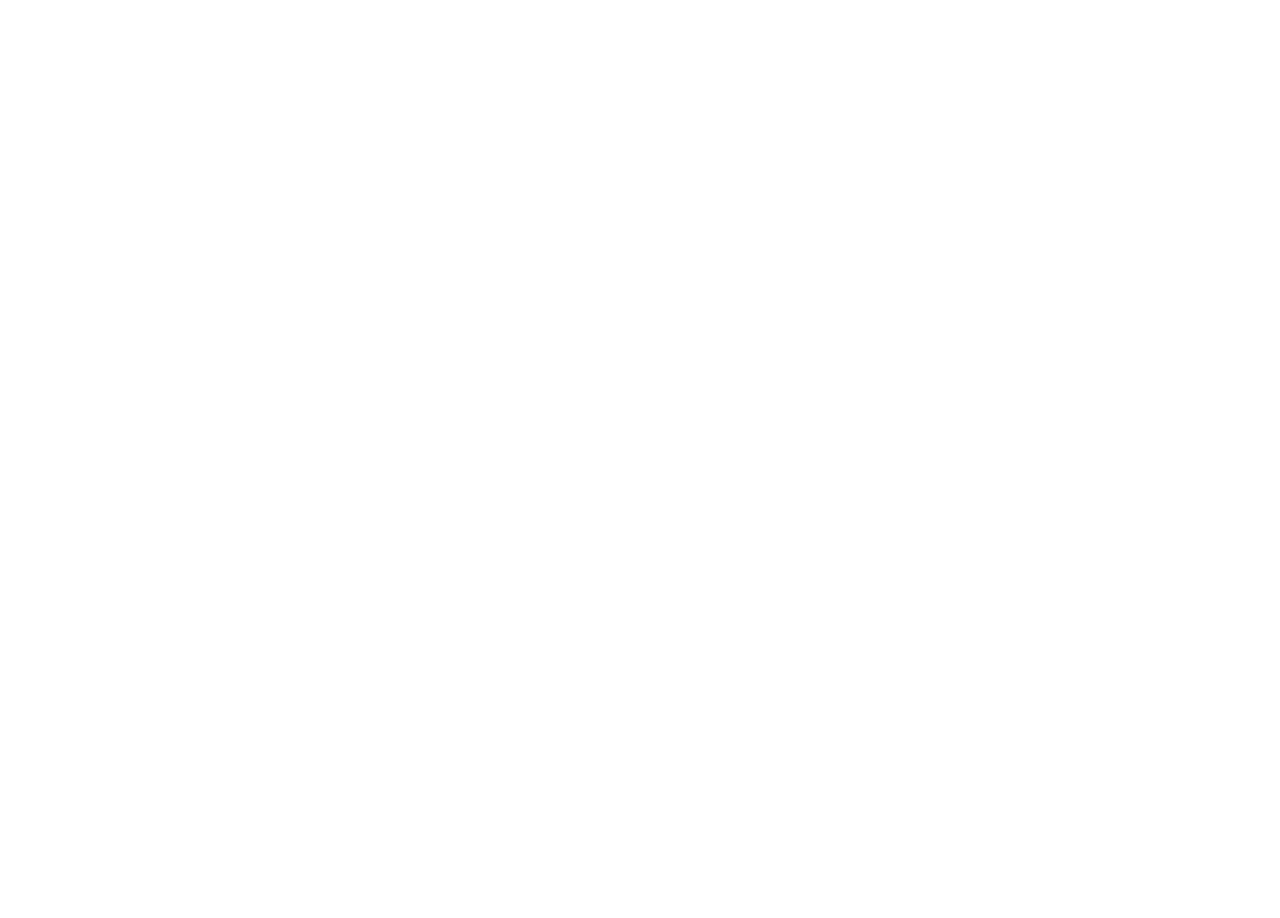
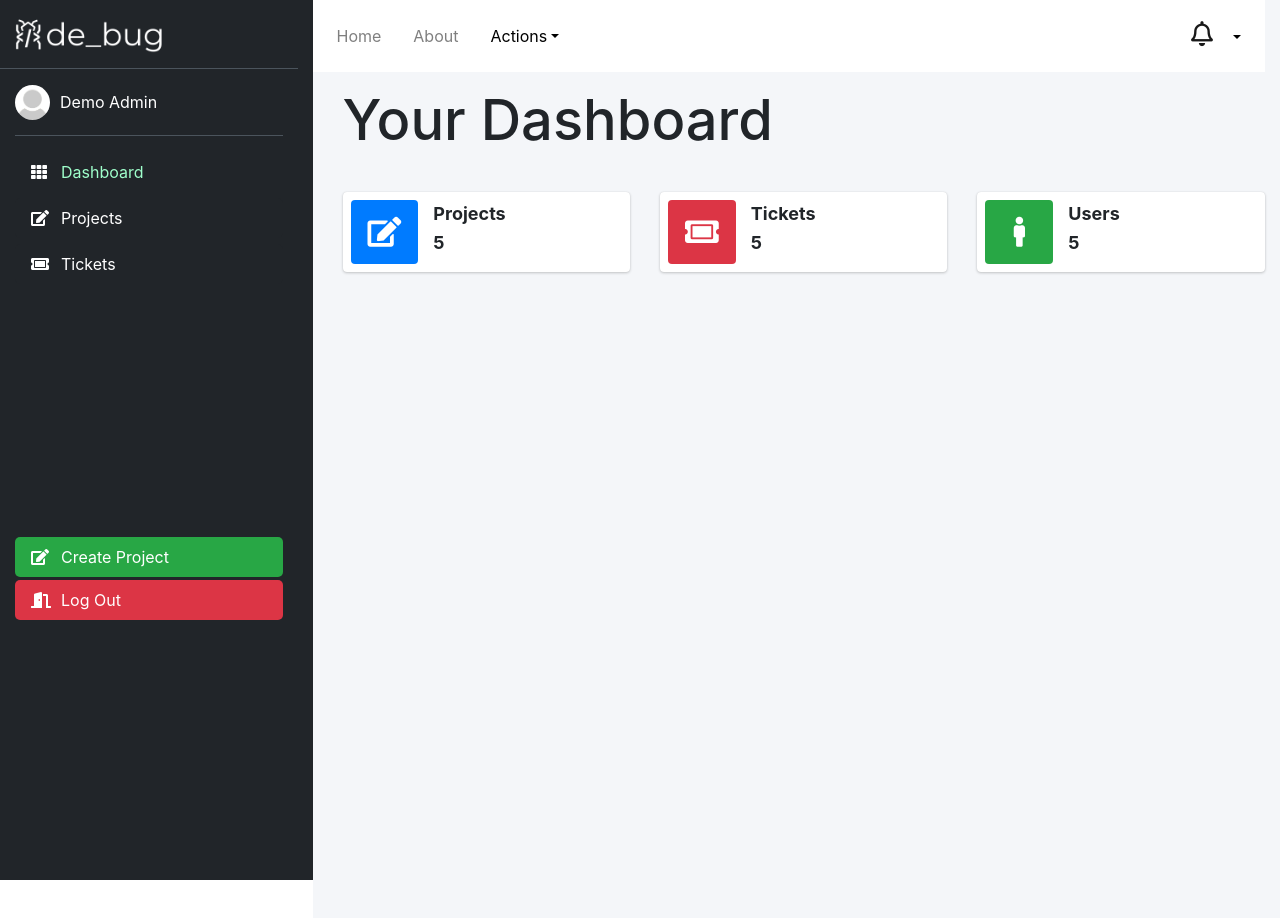
Before and after one commit to MichaelChung123/bug-tracker, a React (Create React App) app: page /admin/dashboard in a window 1280 px wide. Shown: the top 918 px of the page. Before the commit the page ends 800 px from the top, so only its background shows below. Built offline with nearby package versions, Linux system fonts and the light colour scheme.

Commit message:
routing properly

```diff
--- a/src/App.js
+++ b/src/App.js
@@ -1,31 +1,61 @@
 import React, { Component } from 'react';
 import 'bootstrap/dist/css/bootstrap.min.css';
 import { BrowserRouter as Router, Switch, Route } from 'react-router-dom';
+import { Row, Col, Container } from 'react-bootstrap';
 import Login from './components/Login';
 import SelectDemoUser from './components/SelectDemoUser';
 import AdminHome from './components/admin/index';
 import UserHome from './components/user/index';
-import Dashboard from './components/admin/Dashboard';
+// import Dashboard from './components/admin/Dashboard';
 import Projects from './components/admin/Projects';
 import Tickets from './components/admin/tickets/Tickets';
 import AllTickets from './components/admin/tickets/AllTickets'
+import SideBar from './components/sidebar/Sidebar';
+import TopNav from './components/navbar/TopNav';
+import MainContent from './components/admin/MainContent';
+import Dashboard from './components/admin/Dashboard';
 
 class App extends Component {
   render() {
     return (
       <Router>
-        <Switch>
-          <Route path='/' exact component={Login} />
-          <Route path='/demo-user' component={SelectDemoUser} />
-          <Route path='/demo/admin/home/index' component={AdminHome} />
-          <Route path='/demo/user/home/index' component={UserHome} />
 
-          <Route path='/demo/admin/dashboard' component={Dashboard} />
-          <Route path='/demo/admin/projects' exact component={Projects} />
-          <Route path='/demo/admin/tickets' exact component={Tickets} />
-          <Route path='/demo/admin/tickets/all' component={AllTickets} />
-        </Switch>
+        <Route path='/admin'>
+          <Container fluid='true'>
+            <Row>
+              <Col style={{ paddingLeft: '0px', paddingRight: '0px' }} xs={3} sm={3} md={3} lg={3}>
+                <SideBar />
+              </Col>
+              <Col style={{ paddingLeft: '0px' }} xs={9} sm={9} md={9} lg={9}>
+                <Container className='main-content' fluid='true'>
+                  <TopNav />
+                  <Route path='/admin/dashboard' component={Dashboard} />
+                  <Route path='/admin/tickets/all' component={Tickets} />
+                  <Route path='/admin/projects/all' component={Projects} />
+                </Container>
+              </Col>
+            </Row>
+          </Container>
+        </Route>
+
+        <Route path='/' exact component={Login} />
+        <Route path='/demo-user' component={SelectDemoUser} />
+
       </Router>
+
+      // <Router>
+      //   <Switch>
+      //     <Route path='/' exact component={Login} />
+      //     <Route path='/demo-user' component={SelectDemoUser} />
+      //     <Route path='/demo/admin/home/index' component={AdminHome} />
+      //     <Route path='/demo/user/home/index' component={UserHome} />
+
+      //     <Route path='/demo/admin/dashboard' component={Dashboard} />
+      //     <Route path='/demo/admin/projects' exact component={Projects} />
+      //     <Route path='/demo/admin/tickets' exact component={Tickets} />
+      //     <Route path='/demo/admin/tickets/all' component={AllTickets} />
+      //   </Switch>
+      // </Router>
     );
   }
 }
--- a/src/components/SelectDemoUser.js
+++ b/src/components/SelectDemoUser.js
@@ -5,10 +5,10 @@
     render() {
         return (
             <div className='select-user-container'>
-                <Link to='/demo/admin/home/index'>
+                <Link to='/admin/dashboard'>
                     <button>Admin</button>
                 </Link>
-                <Link to='/demo/user/home/index'>
+                <Link to='/user/dashboard'>
                     <button>User</button>
                 </Link>
             </div>
--- a/src/components/admin/Dashboard.jsx
+++ b/src/components/admin/Dashboard.jsx
@@ -3,26 +3,94 @@
 import TopNav from '../navbar/TopNav';
 import { Row, Col, Container } from 'react-bootstrap';
 import '../../styles/MainContentStyle.css';
-import MainContent from './MainContent';
 
 class Dashboard extends Component {
+    constructor(props) {
+        super(props);
+        this.state = {
+            infoItems: [
+                {
+                    path: '/demo/admin/projects',
+                    color: '#007bff',
+                    name: 'Projects',
+                    count: '5',
+                    iconClass: 'fas fa-edit',
+                    key: 1
+                },
+                {
+                    path: '/demo/admin/tickets',
+                    color: '#dc3545',
+                    name: 'Tickets',
+                    count: '5',
+                    iconClass: 'fas fa-ticket-alt',
+                    key: 2
+                },
+                {
+                    path: '/demo/admin/users',
+                    color: '#28a745',
+                    name: 'Users',
+                    count: '5',
+                    iconClass: 'fas fa-male',
+                    key: 3
+                }
+            ]
+        }
+    }
+
     render() {
+        const { infoItems } = this.state;
         return (
-            <Container fluid='true'>
-                <Row>
-                    <Col style={{ paddingLeft: '0px', paddingRight: '0px' }} xs={3} sm={3} md={3} lg={3}>
-                        <SideBar />
+            <Container className='main-content'>
+                <Row className='main-content-title'>
+                    <Col xs={6} sm={6} md={6} lg={6}>
+                        <h1>Your Dashboard</h1>
                     </Col>
-                    <Col style={{ paddingLeft: '0px' }} xs={9} sm={9} md={9} lg={9}>
-                        <Container className='main-content' fluid='true'>
-                            <TopNav />
-                            <MainContent />
-                        </Container>
-                    </Col>
+                </Row>
+                <Row className='main-content-ptu-block'>
+                    {
+                        infoItems.map((item) => {
+                            return (
+                                <PtuBlock
+                                    path={item.path}
+                                    color={item.color}
+                                    name={item.name}
+                                    count={item.count}
+                                    iconClass={item.iconClass}
+                                    key={item.key}
+                                />
+                            );
+                        })
+                    }
                 </Row>
             </Container>
         );
     }
 }
 
+class PtuBlock extends React.Component {
+    render() {
+        return (
+            <Col xs={4} sm={4} md={4} lg={4}>
+                <Row fluid='true' className='ptu-box'>
+                    <Col xs={3} sm={3} md={3} lg={3} style={{ backgroundColor: this.props.color }} className='ptu-icon'>
+                        <i className={this.props.iconClass} />
+                    </Col>
+                    <Col xs={9} sm={9} md={9} lg={9} className='ptu-info'>
+                        <Row>
+                            <Col xs={12} sm={12} md={12} lg={12}>
+                                <label>{this.props.name}</label>
+                            </Col>
+                        </Row>
+                        <Row>
+                            <Col xs={12} sm={12} md={12} lg={12}>
+                                <label>{this.props.count}</label>
+                            </Col>
+                        </Row>
+                    </Col>
+                </Row>
+            </Col>
+        );
+    }
+}
+
 export default Dashboard;
--- a/src/components/admin/MainContent.jsx
+++ b/src/components/admin/MainContent.jsx
@@ -62,7 +62,6 @@
                             );
                         })
                     }
-                    {/* <PtuBlock /> */}
                 </Row>
             </Container>
         );
@@ -74,7 +73,7 @@
         return (
             <Col xs={4} sm={4} md={4} lg={4}>
                 <Row fluid='true' className='ptu-box'>
-                    <Col xs={3} sm={3} md={3} lg={3} style={{backgroundColor: this.props.color}} className='ptu-icon'>
+                    <Col xs={3} sm={3} md={3} lg={3} style={{ backgroundColor: this.props.color }} className='ptu-icon'>
                         <i className={this.props.iconClass} />
                     </Col>
                     <Col xs={9} sm={9} md={9} lg={9} className='ptu-info'>
--- a/src/components/admin/tickets/Tickets.jsx
+++ b/src/components/admin/tickets/Tickets.jsx
@@ -1,21 +1,29 @@
-import React from 'react';
-import SideBar from '../../sidebar/Sidebar';
+import React, { Component } from 'react';
 import { Row, Col, Container } from 'react-bootstrap';
-import '../../../styles/style.css';
+import '../../../styles/MainContentStyle.css';
 
-const Tickets = () => {
-    return (
-        <div>
-            <Container fluid='true'>
-                <Col style={{paddingLeft: '0px'}} lg={3}>
-                    <SideBar />
-                </Col>
-                <Col lg={9}>
-                    <h1>Tickets</h1>
-                </Col>
+class Tickets extends Component {
+    constructor(props) {
+        super(props);
+        this.state = {
+        }
+    }
+
+    render() {
+        // const { infoItems } = this.state;
+        return (
+            <Container className='all-tickets-container'>
+                <Row className='tickets-title'>
+                    <Col xs={6} sm={6} md={6} lg={6}>
+                        <h1>Your Tickets</h1>
+                    </Col>
+                </Row>
+                <Row className='ticket-list'>
+
+                </Row>
             </Container>
-        </div>
-    );
+        );
+    }
 }
 
 export default Tickets;
```
